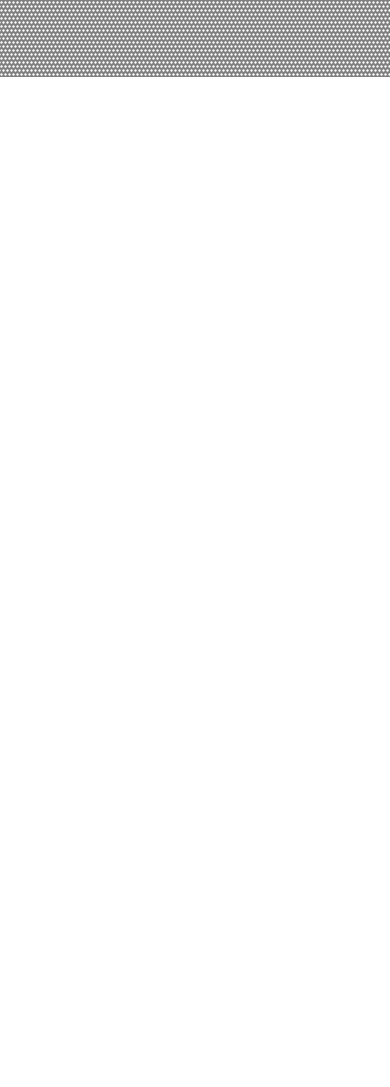
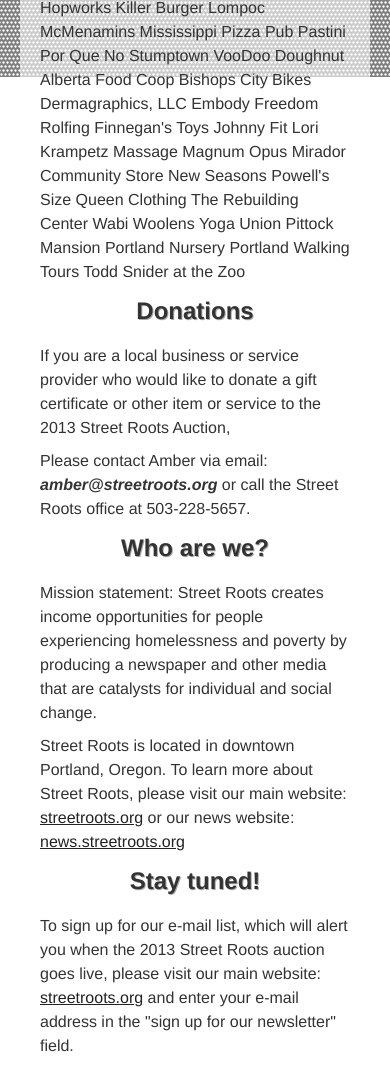
Before and after one commit to skjalf/S13, a plain HTML site: page index.html in a window 390 px wide. Shown: the part 767-1854 px from the top of the page. Before the commit the page ends 844 px from the top, so only its background shows below. Drawn offline with nearby package versions, Linux system fonts and the light colour scheme.

Commit message:
redoing the whole index

```diff
--- a/index.html
+++ b/index.html
@@ -2,7 +2,7 @@
 <html lang="en">
   <head>
     <meta charset="utf-8">
-    <title>The 2013 Street Roots Auction is coming soon!</title>
+    <title>2013 STREET ROOTS AUCTION: JULY 19-29</title>
     <meta name="viewport" content="width=device-width, initial-scale=1.0">
     <meta name="description" content="">
     <meta name="author" content="">
@@ -42,7 +42,11 @@
           </a>
           <div class="nav-collapse">
             <ul class="nav">
-              <li class="active">2013 Street Roots Auction</li>
+              <li class="active"><a href="#top">2013 Auction</a></li>
+              <li><a href="#attire">Items and Donors</a></li>
+              <li><a href="#gifts">Auction donations</a></li>
+              <li><a href="#camping">Who are we?</a></li>
+              <li><a href="#activities">Stay tuned!</a></li>
             </ul>
           </div><!--/.nav-collapse -->
         </div>
@@ -52,17 +56,118 @@
     <div id="main" class="container">
 
       <section id="top" class="section">
-	<h1>IT'S COMING: JULY 19-29, 2013</h1>
+	<h1>IT'S ALMOST HERE!</h1>
 	<h3>
-          The 2013 Street Roots Auction is almost here!
+          The 2013 Street Roots Online Auction begins July 19.
 	</h3>
 
 	<p>
-	  For more information, to donate items, or just say hi,<br \>
-	  <em>please contact</em><br />
-	  <strong>amber@streetroots.org</strong>
+	  The 2013 <strong>Street Roots online auction</strong> is nearly here!<br />
+	  <em>Don't forget!</em><br />
+	  <strong>Save the date</strong> for ten days of fun and bidding<br />
+	  for an excellent cause:<br/>
+	  Street Roots, its programs, and all those whom it serves<br />
+	  to benefit us, and YOU!
 	</p>
 
+      </section>
+
+      <section id="attire" class="section">
+	<h2>Items</h2>
+        <h3>
+          We have items from dozens of local businesses and friends! <br />
+          Donors include:
+	</h3>
+	<p>
+	  Artists Repertory Theatre
+	  Casey Neill
+    	  Curious Comedy Theater
+	  Jenny Conlee
+	  Lan Su Chinese Garden
+	  Live! Wire
+	  Nikki Mcclure
+	  Oregon Symphony
+	  Portland Center Stage
+	  SCRAP
+	  Big Ass Sandwiches
+	  Captured By Porches
+	  Full Sail Brewing Company
+	  Grand Central Baking Company
+	  Hopworks
+	  Killer Burger
+	  Lompoc
+	  McMenamins
+	  Mississippi Pizza Pub
+	  Pastini
+	  Por Que No
+	  Stumptown
+	  VooDoo Doughnut
+	  Alberta Food Coop
+	  Bishops
+	  City Bikes
+	  Dermagraphics, LLC
+	  Embody Freedom Rolfing
+	  Finnegan's Toys
+	  Johnny Fit
+	  Lori Krampetz Massage
+	  Magnum Opus
+	  Mirador Community Store
+	  New Seasons
+	  Powell's
+	  Size Queen Clothing
+	  The Rebuilding Center
+	  Wabi Woolens
+	  Yoga Union
+	  Pittock Mansion
+	  Portland Nursery
+	  Portland Walking Tours
+	  Todd Snider at the Zoo
+	</p>
+      </section>
+
+      <section id="gifts" class="section">
+	<h2>Donations</h2>
+	<p>
+	  If you are a local business or service provider who would
+	  like to donate a gift certificate or other item or service
+	  to the 2013 Street Roots Auction,
+	</p>
+	<p>
+	  Please contact Amber via email:
+	  <strong><em>amber@streetroots.org</em></strong>
+	  or call the Street Roots office at 503-228-5657.
+	</p>
+      </section>
+
+      <section id="camping" class="section">
+	<h2>Who are we?</h2>
+
+	<p>
+	  Mission statement:
+	  Street Roots creates income opportunities for people
+	  experiencing homelessness and poverty
+	  by producing a newspaper and other media
+	  that are catalysts for individual and social change.
+	</p>
+	<p>
+	  Street Roots is located in downtown Portland, Oregon.
+	  To learn more about Street Roots, please visit
+	  our main website: <a href="http://streetroots.org">streetroots.org</a>
+	  or our news website: <a href="http://news.streetroots.org">news.streetroots.org</a>
+	</p>
+      </section>
+
+      <section id="activities" class="section">
+	<h2>Stay tuned!</h2>
+
+	<p>
+	 To sign up for our e-mail list, which will alert you when the
+	 2013 Street Roots auction goes live, please visit
+         our main website: <a href="http://streetroots.org">streetroots.org</a> and
+	 enter your e-mail address in the "sign up for our newsletter" field.
+	</p>
+
+      </section>
     </div> <!-- /container -->
 
     <!-- Le javascript
```
